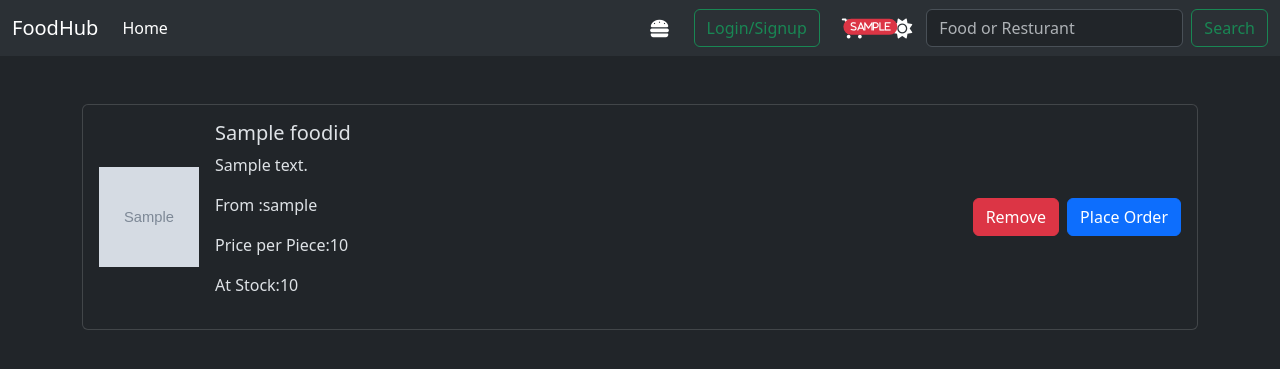
After one commit to Yease123/foodhub, a Django app: template app/templates/cart.html in a window 1280 px wide. The commit adds this page. Shown: the top 369 px of the page. Run offline with Django 3.2, Linux system fonts and the light colour scheme; the template is opened without the code that fills it: most values are stand-ins (such as "Sample title", 1, 10 or a date in 2020); grey boxes marked "Sample" are stand-in pictures; some libraries are stand-ins or nearby versions.

Commit message:
new page for cart item to be shown is added

```diff
--- /dev/null
+++ b/app/templates/cart.html
@@ -0,0 +1,54 @@
+{% extends "base.html" %}
+
+{% block title %}
+FoodHub-Cart
+{% endblock title %}
+{% block content %}
+<input type="hidden" id="cartlength" value={{cartlength}}>
+{% for items in cartinfo %}
+<div class="container mt-5">
+    <div class="card">
+        <div class="card-body d-flex justify-content-between align-items-center">
+            <div class="d-flex align-items-center">
+                <img src="{{items.foodid.photo.url}}" alt="Item Image"  style="width: 100px; height: 100px; object-fit: cover;" class="me-3">
+                <div>
+                    <h5 class="card-title">{{items.foodid.foodname}}</h5>
+                    <p class="card-text">{{items.foodid.about}}</p>
+                    <p class="cart-text">From :{{items.foodid.resturant_name.username}}</p>
+                    <p class='cart-text'>Price per Piece:{{items.foodid.price}}</p>
+                    <p class='cart-text'>At Stock:{{items.foodid.stock_level}}</p>
+                </div>
+            </div>
+            <div class="d-flex align-items-center">
+                <form method="post" class="me-2">
+                    {%csrf_token%}
+                    <input type="hidden" name="foodidofcart" value="{{ items.id }}">
+                    <input type="hidden" name="useridofcart" value="{{ items.userid.id}}">
+                    <input type="submit" value="Remove" class="btn btn-danger">
+                </form>
+                <a href="{% url 'orderfood' pk=items.foodid.id %}">
+                    <button class="btn btn-primary">Place Order</button>
+                </a>
+            </div>
+
+        </div>
+    </div>
+</div>
+{% endfor %}
+{% if not cartinfo %}
+<div class="container vh-100 d-flex justify-content-center align-items-center">
+    <h1>No Item is Added to cart</h1>
+</div>
+
+{% endif %}
+
+{% endblock content %}
+{% block script %}
+<script>
+
+        localStorage.setItem("cartlength",document.getElementById("cartlength").value)
+
+
+
+</script>
+{% endblock script %}
--- a/app/templates/items.html
+++ b/app/templates/items.html
@@ -1,6 +1,7 @@
 <div id="downdiv" class="mt-3">
   <div class="container">
       <div class="row">
+        <input type="hidden" id="cartlength" value={{cartlength}}>
           {% for food in foodinfo %}
           <div class="col-4 pt-4">
               <div class="card" style="width: 18rem;">
@@ -27,7 +28,7 @@
 
 
                       {% if request.user.is_authenticated %}
-                    {%if food.id in cartinfo%}
+                    {%if food.id in cartinfo %}
                       <button id="heartButton{{ forloop.counter }}" class="fa-solid fa-heart fa-lg" style="background:none;border:none;color:#de1717" onclick="cartclick(this,{{food.id}})"></button>
 
                       {% else %}
@@ -69,8 +70,9 @@
 
 
 
+
     }
 
-
+    localStorage.setItem("cartlength",document.getElementById("cartlength").value)
 
 </script>
--- a/templates/base.html
+++ b/templates/base.html
@@ -10,7 +10,7 @@
     <meta name="viewport" content="width=device-width, initial-scale=1.0">
     <title>
         {% block title %}
-        tweet by ishan
+      FoodHub
         {% endblock %}
 
     </title>
--- a/templates/navbar.html
+++ b/templates/navbar.html
@@ -65,14 +65,14 @@
 
                     <a href="{% url 'login' %}"><button class="btn btn-outline-success me-3" type="submit">Login/Signup</button></a>
                     {% endif %}
-                    <button  class="fa-solid fa-cart-shopping fa-lg position-relative me-3" title="Cart" style="background:none;border:none">
+                    <a href="{% url 'cart' %}"><button  class="fa-solid fa-cart-shopping fa-lg position-relative me-3" title="Cart" style="background:none;border:none">
 
                         <span id="cartCount" class="position-absolute top-0 start-100 translate-middle badge rounded-pill bg-danger" style="font-size:0.6rem;">
 
                           <span class="visually-hidden">unread messages</span>
-
+                      0
                         </span>
-                      </button>
+                      </button></a>
                     <button id="mode" class="fa-solid fa-sun fa-lg me-2" style="border:none; background: none; " onclick={change()}></button>
                     <form class="d-flex" role="search">
                         <input class="form-control me-2" type="search" placeholder="Food or Resturant" aria-label="Search">
@@ -123,6 +123,10 @@
     }
 
 
+    window.onload = function() {
+        var someValue = localStorage.getItem('cartlength');
+        document.getElementById('cartCount').innerText = someValue;
+    };
 
 
 </script>
```
Also changed, not shown: app/templates/orderfood.html (+14 -3 lines), app/urls.py (+7 -5 lines), app/views.py (+19 -2 lines), db.sqlite3.
